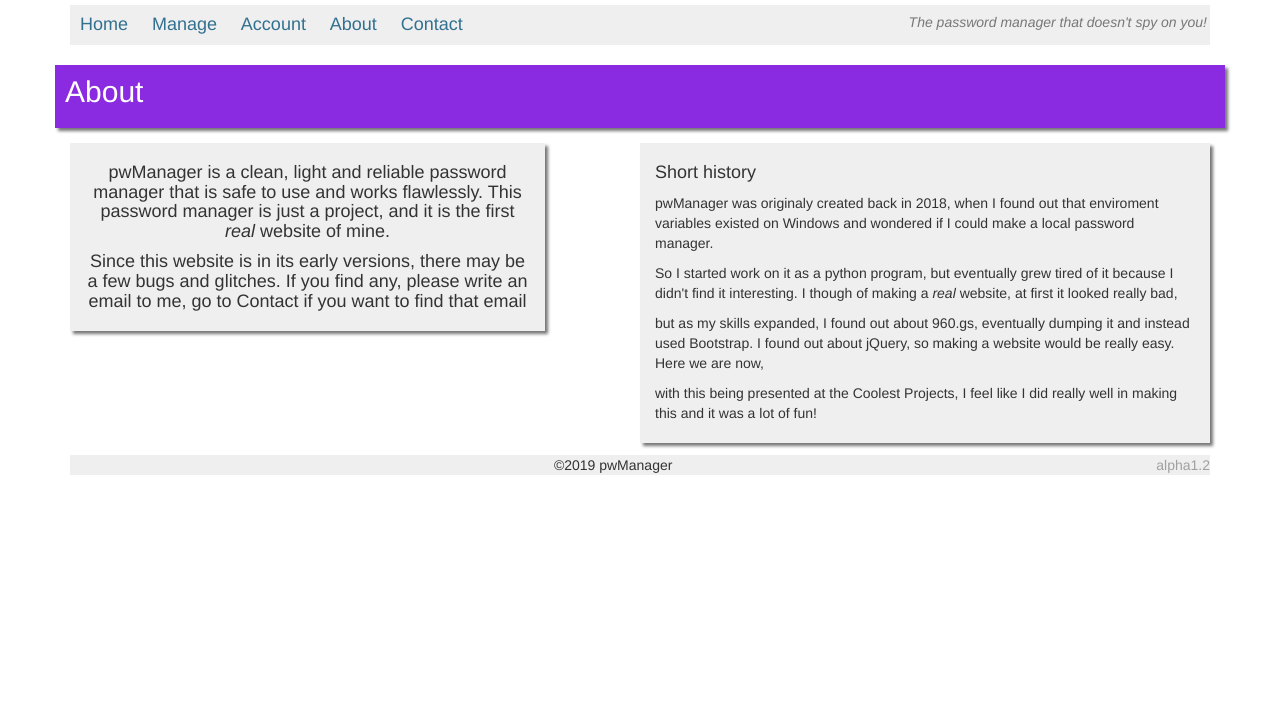
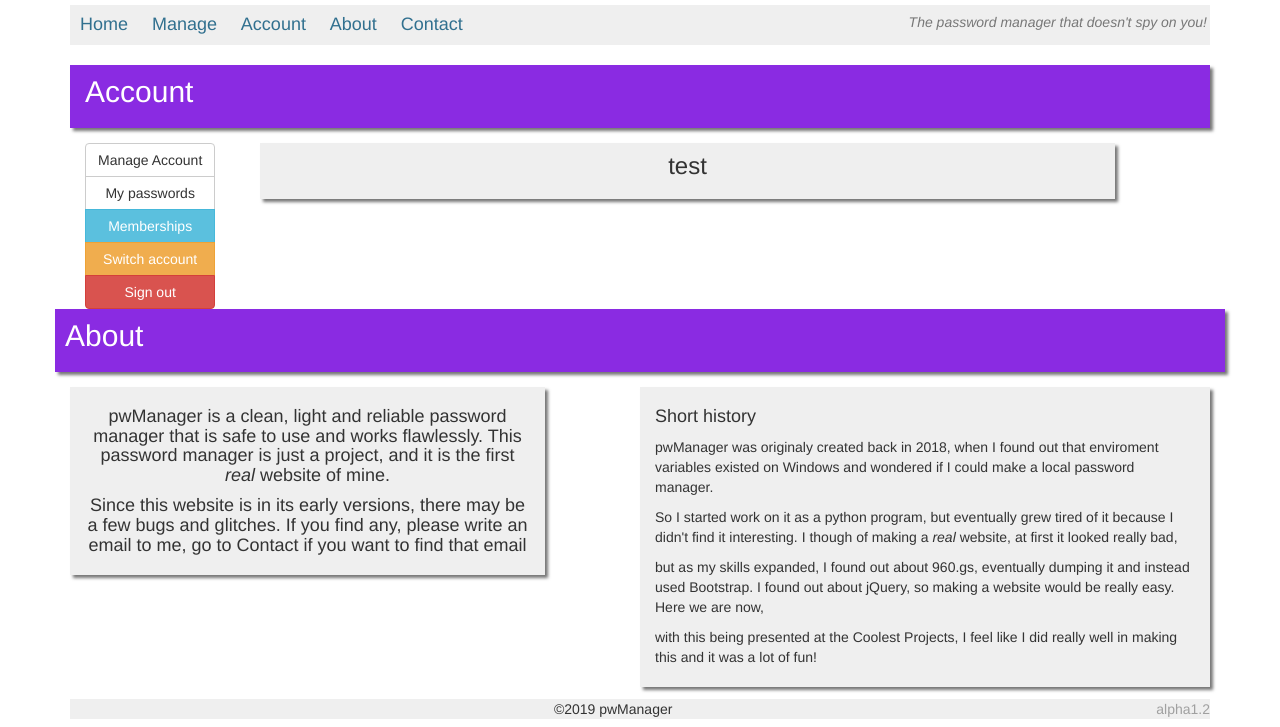
Before and after one commit to appledoes/appledoes.github.io, a plain HTML site: page about.html in a window 1280 px wide. Shown: the part 73-800 px from the top of the page. Drawn offline with Linux system fonts and the light colour scheme.

Commit message:
alpha 1.3 snapshot 1w1

```diff
--- /dev/null
+++ b/css3-account.css
@@ -0,0 +1,27 @@
+body
+{
+}
+
+.top_row0 {
+    height: auto;
+    background-color: #efefef;
+    padding: 10px;
+    margin: auto auto 7px;
+    -moz-box-shadow: 3px 3px 3px #777;
+    -webkit-box-shadow: 3px 3px 3px #777;
+    box-shadow: 3px 3px 3px #777;
+}
+
+.top_row_1 {
+    background-color: aqua;
+}
+
+.top_row_1 h2 {
+    color: white;
+}
+
+.top_row_2 {
+    border-radius: 10px;
+    -moz-border-radius: 10px;
+    -webkit-border-radius: 10px;
+}
--- a/htmlBase.html
+++ b/htmlBase.html
@@ -112,6 +112,27 @@
                 </div>
             </div>
         </div>
+        <div class="row account-row">
+            <div class="top-row col-lg-12 col-md-12 col-sm-12 col-xs-12">
+                <div class="top_row0 top_row_1 col-lg-12 col-md-12 col-sm-12 col-xs-12">
+                    <h2>Account</h2>
+                </div>
+                <aside class="col-lg-2 col-md-3 col-sm-4 col-xs-12">
+                    <div class="accountSection">
+                        <div class="btn-group-vertical">
+                            <button type="button" onclick="buttonFunction1()" class="btn btn-default">Manage Account</button>
+                            <button type="button" onclick="buttonFunction2()" class="btn btn-default">My passwords</button>
+                            <button type="button" onclick="buttonFunction3()" class="btn btn-info">Memberships</button>
+                            <button type="button" onclick="buttonFunction4()" class="btn btn-warning">Switch account</button>
+                            <button type="button" onclick="buttonFunction5()" class="btn btn-danger">Sign out</button>
+                         </div>
+                    </div>
+                </aside>
+                <div class="col-lg-10 col-lg-9 col-md-8 col-xs-12 top_row0 top_row_2">
+                    <h3>test</h3>
+                </div>
+           </div>
+        </div>
         <div class="row about-row">
             <div class="top-row col-lg-12 col-md-12 col-sm-12 col-xs-12">
                 <div class="top_row0 top_row_1 row">
--- a/js1-index.js
+++ b/js1-index.js
@@ -1,7 +1,7 @@
 // js1-index.js //
 
 (function () {
-    setTimeout(function () { $('.contact-row').css({ 'display': 'none' }); $('.about-row').css({'display': 'none'}) }, 350)
+    setTimeout(function () { $('.contact-row').css({ 'display': 'none' }); $('.about-row').css({ 'display': 'none' }); $('.account-row').css({ 'display': 'none' }) }, 350)
 
     var xhr2 = new XMLHttpRequest();
 
--- a/js5-contact.js
+++ b/js5-contact.js
@@ -1,4 +1,4 @@
 // js5-contact.js //
-setTimeout(function () { $('.index-row').css({ 'display': 'none' }); $('.about-row').css({ 'display': 'none' }) }, 350)
+setTimeout(function () { $('.index-row').css({ 'display': 'none' }); $('.about-row').css({ 'display': 'none' }); $('.account-row').css({ 'display': 'none' }) }, 350)
 
 console.log('working');
--- a/main-js.js
+++ b/main-js.js
@@ -7,7 +7,7 @@
 // [[ Title ]] //
 var $title = $('title').text();
 console.log('Current page: ' + $title);
-console.log('SNAPSHOT 1w7.3')
+console.log('SNAPSHOT 1w1')
 
 // [[ Variables ]] //
 
```
Also changed, not shown: account.html (added, +58 -0 lines), js3-account.js (added, +8 -0 lines), json/json3-account.json (added, +7 -0 lines), js4-about.js (line endings or trailing spaces).
